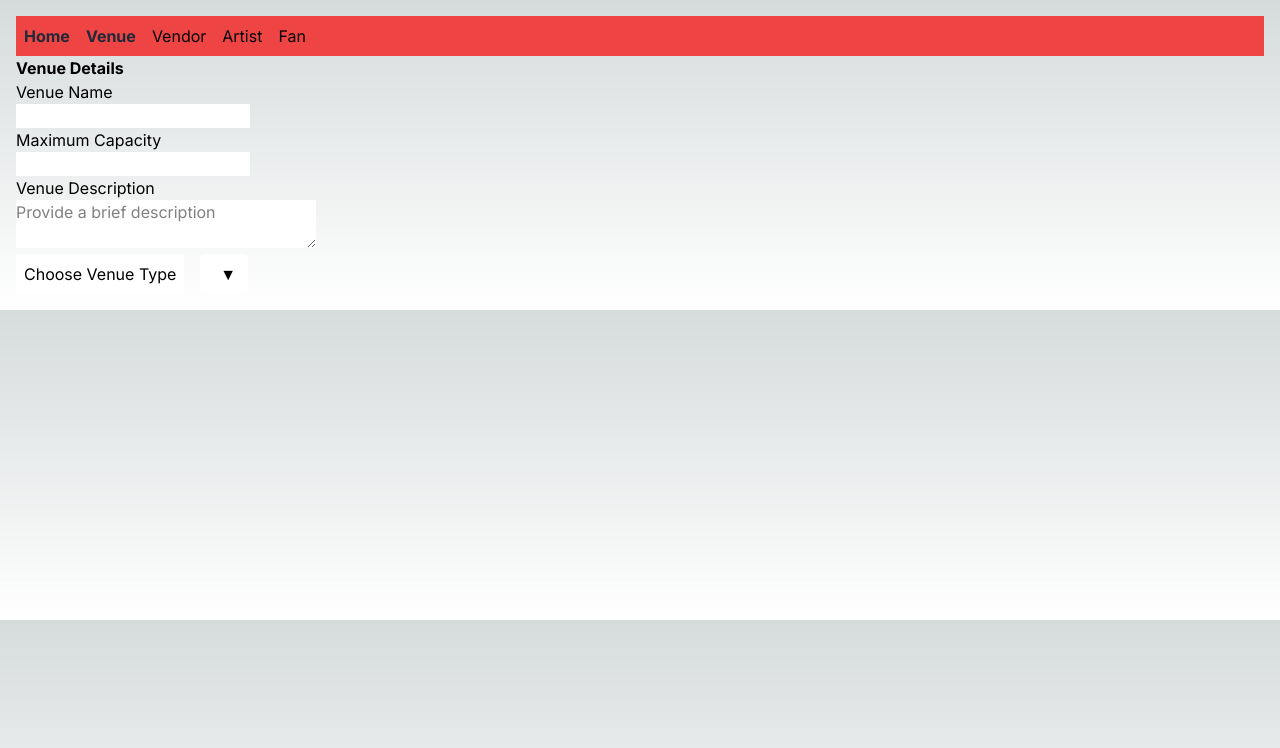
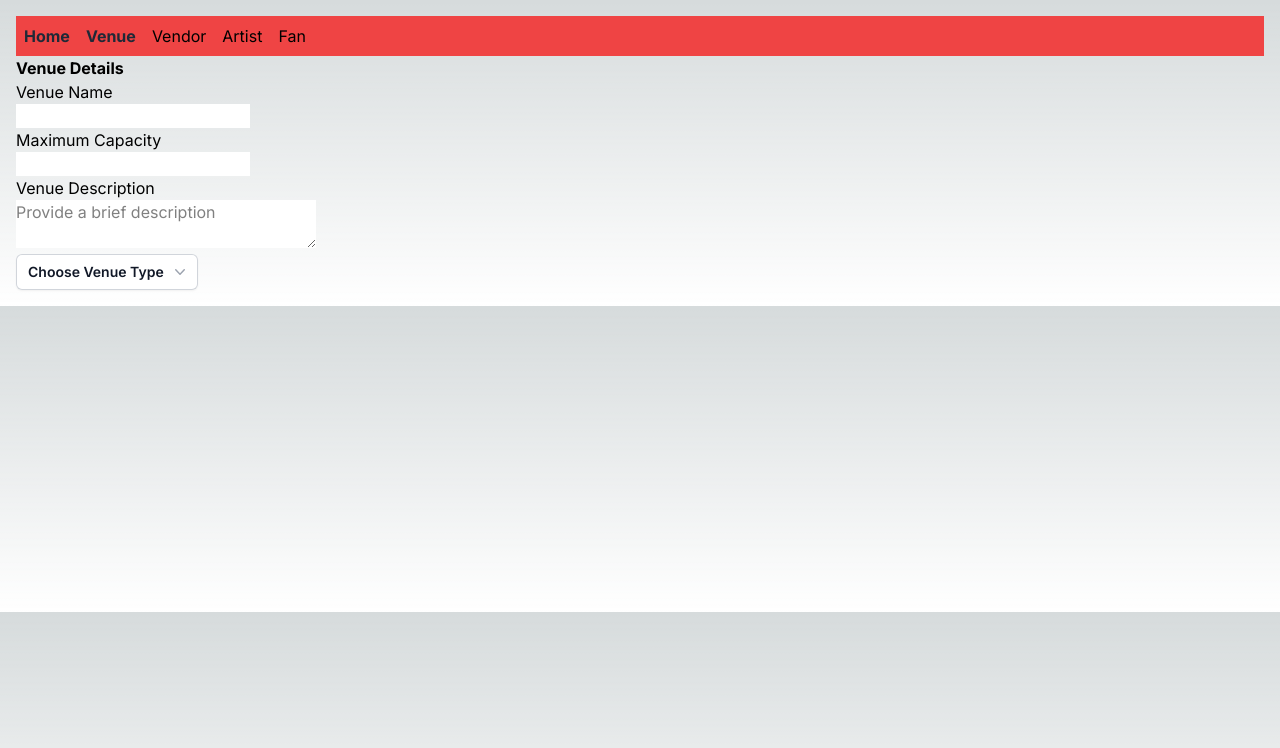
Before and after one commit to segvndo/YourBeat-TS, a Next.js app: page /users/venue/venueDetails in a window 1280 px wide. Shown: the top 748 px of the page. Built offline with nearby package versions, Linux system fonts and the light colour scheme.

Commit message:
Remove dropdown option from venueDetails and replace with builtin Tailwind styling and dropdown

```diff
--- a/app/users/venue/venueDetails/page.tsx
+++ b/app/users/venue/venueDetails/page.tsx
@@ -95,7 +95,7 @@ const VenueDetails = () => {
         ></textarea>
       </div>
 
-      <div className="flex items-center relative">
+      {/* <div className="flex items-center relative">
         <p className="mr-4 bg-white text-black p-2">Choose Venue Type</p>
         <button
           onClick={toggleDropdown}
@@ -132,7 +132,19 @@ const VenueDetails = () => {
         <div className="mt-4">
           <p>Selected Venue: {selectedOption}</p>
         </div>
-      )}
+      )} */}
+
+  <div class="relative inline-block text-left">
+  <div>
+    <button type="button" class="inline-flex w-full justify-center gap-x-1.5 rounded-md bg-white px-3 py-2 text-sm font-semibold text-gray-900 shadow-sm ring-1 ring-inset ring-gray-300 hover:bg-gray-50" id="menu-button" aria-expanded="true" aria-haspopup="true">
+      Choose Venue Type
+      <svg class="-mr-1 h-5 w-5 text-gray-400" viewBox="0 0 20 20" fill="currentColor" aria-hidden="true">
+        <path fill-rule="evenodd" d="M5.23 7.21a.75.75 0 011.06.02L10 11.168l3.71-3.938a.75.75 0 111.08 1.04l-4.25 4.5a.75.75 0 01-1.08 0l-4.25-4.5a.75.75 0 01.02-1.06z" clip-rule="evenodd" />
+      </svg>
+    </button>
+    </div>
+  </div>
+
     </div>
   );
 };
```
